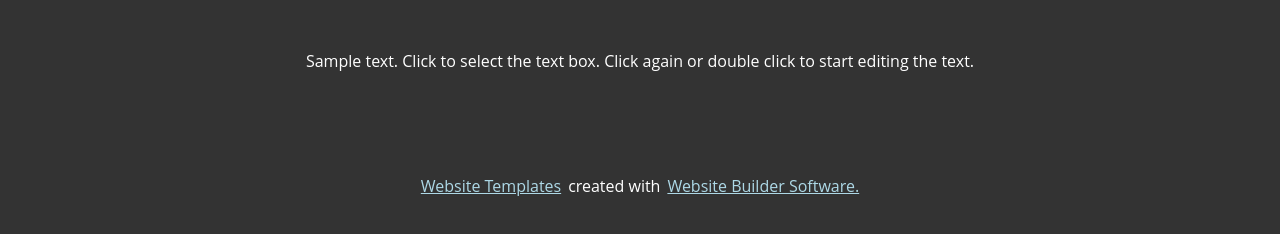
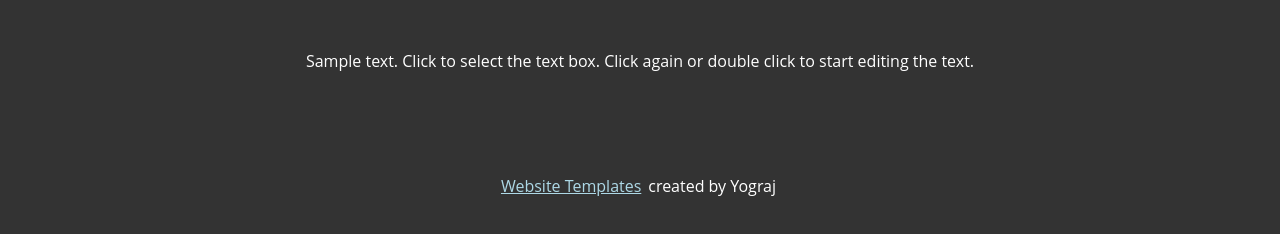
Before and after one commit to Yograj2024/-Web-Design-Agencypage, a plain HTML site: page index.html in a window 1280 px wide. Shown: the part 9120-9354 px from the top of the page. Drawn offline with Linux system fonts and the light colour scheme.

Commit message:
Update index.html

```diff
--- a/index.html
+++ b/index.html
@@ -318,8 +318,7 @@
                 <p class="eg-para">Sample text. Click to select the text box. Click again or double click to start editing the text.</p>
                 <div class="footerLink">
                     <a href="#" class="eg-anker1">Website Templates</a>
-                    <span class="eg-span"> created with</span>
-                    <a href="#" class="eg-anker2"> Website Builder Software.</a>
+                    <span class="eg-span"> created by Yograj</span>
                 </div>
             </div>
         </section>
```
